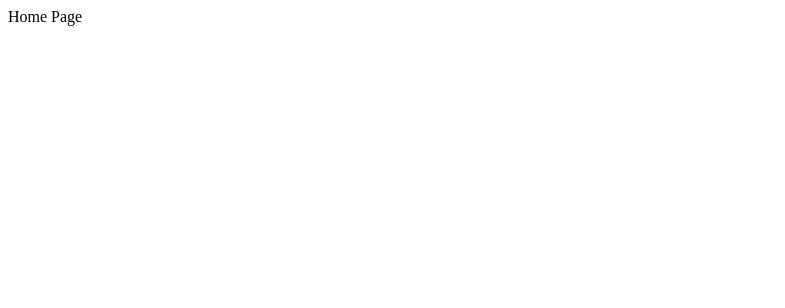
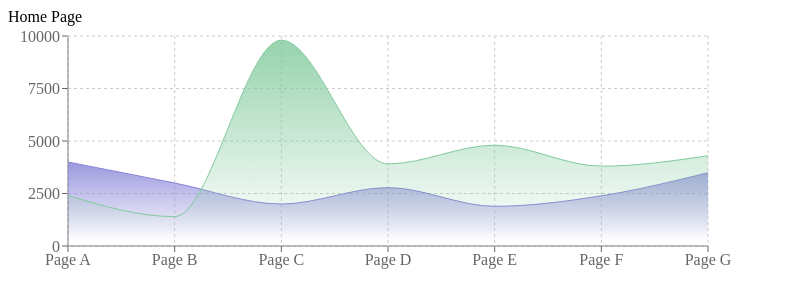
Before and after one commit to khlopik/d3Test, a React app: page / in a window 1280 px wide. Shown: the top 308 px of the page, without its empty margins (0-785 px from the left). Built offline with nearby package versions, Linux system fonts and the light colour scheme.

Commit message:
added first chart

```diff
--- a/package.json
+++ b/package.json
@@ -44,6 +44,7 @@
     "@types/react": "^16.0.5",
     "babel-polyfill": "^6.26.0",
     "classnames": "^2.2.5",
+    "d3": "^4.11.0",
     "history": "^4.6.3",
     "lodash": "^4.17.4",
     "moment": "^2.18.1",
@@ -54,12 +55,14 @@
     "react-dnd-html5-backend": "^2.4.1",
     "react-dom": "^15.6.1",
     "react-draggable-component": "^4.1.0",
+    "react-easy-chart": "^0.3.0",
     "react-hot-loader": "^3.0.0-beta.7",
     "react-onclickoutside": "^6.4.0",
     "react-redux": "^5.0.5",
     "react-router-dom": "^4.1.2",
     "react-router-redux": "^5.0.0-alpha.6",
     "react-textarea-autosize": "^5.0.7",
+    "recharts": "^1.0.0-beta.1",
     "redux": "^3.7.2",
     "redux-devtools-extension": "^2.13.2",
     "redux-logger": "^3.0.6",
--- a/src/components/App.jsx
+++ b/src/components/App.jsx
@@ -1,8 +1,38 @@
 import React from 'react';
+import { AreaChart, XAxis, YAxis, CartesianGrid, Tooltip, Area } from 'recharts';
+
+const data = [
+  {name: 'Page A', uv: 4000, pv: 2400, amt: 2400},
+  {name: 'Page B', uv: 3000, pv: 1398, amt: 2210},
+  {name: 'Page C', uv: 2000, pv: 9800, amt: 2290},
+  {name: 'Page D', uv: 2780, pv: 3908, amt: 2000},
+  {name: 'Page E', uv: 1890, pv: 4800, amt: 2181},
+  {name: 'Page F', uv: 2390, pv: 3800, amt: 2500},
+  {name: 'Page G', uv: 3490, pv: 4300, amt: 2100},
+];
 
 const App = () => (
   <div>
     <span>Home Page</span>
+    <AreaChart width={730} height={250} data={data}
+               margin={{ top: 10, right: 30, left: 0, bottom: 0 }}>
+      <defs>
+        <linearGradient id="colorUv" x1="0" y1="0" x2="0" y2="1">
+          <stop offset="5%" stopColor="#8884d8" stopOpacity={0.8}/>
+          <stop offset="95%" stopColor="#8884d8" stopOpacity={0}/>
+        </linearGradient>
+        <linearGradient id="colorPv" x1="0" y1="0" x2="0" y2="1">
+          <stop offset="5%" stopColor="#82ca9d" stopOpacity={0.8}/>
+          <stop offset="95%" stopColor="#82ca9d" stopOpacity={0}/>
+        </linearGradient>
+      </defs>
+      <XAxis dataKey="name" />
+      <YAxis />
+      <CartesianGrid strokeDasharray="3 3" />
+      <Tooltip />
+      <Area type="monotone" dataKey="uv" stroke="#8884d8" fillOpacity={1} fill="url(#colorUv)" />
+      <Area type="monotone" dataKey="pv" stroke="#82ca9d" fillOpacity={1} fill="url(#colorPv)" />
+    </AreaChart>
   </div>
 );
 
--- /dev/null
+++ b/src/reducers/d3Reducer/d3Reducer.js
@@ -0,0 +1,16 @@
+import { map } from 'lodash/map';
+
+const d3Reducer = (state = {
+}, action) => {
+  switch (action.type) {
+    // case 'REMOVE_ITEM':
+    //   return {
+    //     ...state,
+    //     cart: _.filter(state.cart, item => (item.id !== action.payload)),
+    //   };
+    default:
+      return state;
+  }
+};
+
+export default d3Reducer;
--- a/src/reducers/index.js
+++ b/src/reducers/index.js
@@ -1,7 +1,7 @@
 import { combineReducers } from 'redux';
-
+import d3Reducer from './d3Reducer/d3Reducer'
 // import cartReducer from './CartReducer/CartReducer';
 
 export default combineReducers({
-  // cartReducer,
+  d3Reducer,
 });
```
Lines whose indentation alone changed are shown as unchanged.
